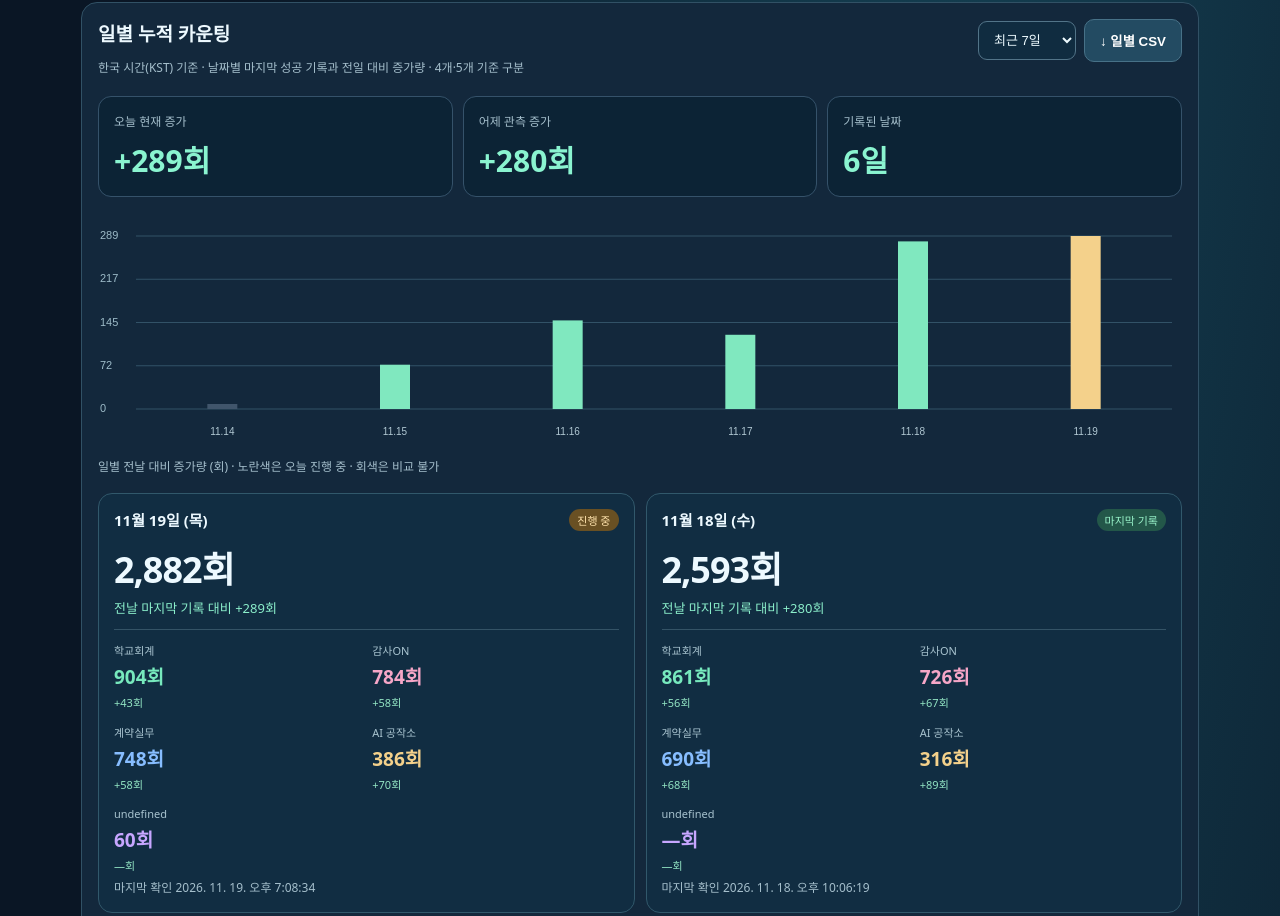
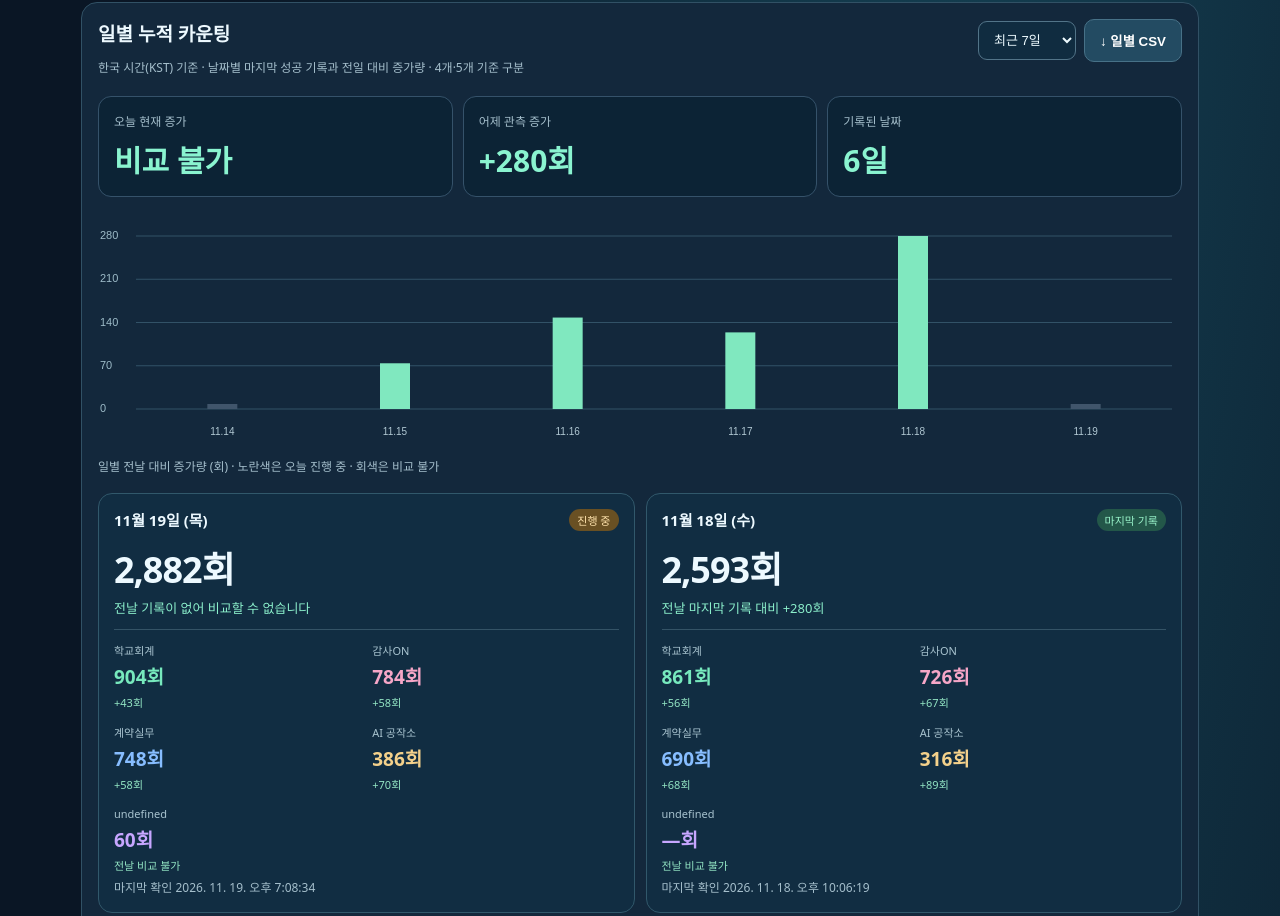
Before and after one commit to jeonbuk-audit-search/audit-search, a plain HTML site: page view-monitor/site/index.html in a window 1280 px wide. Shown: the part 925-1841 px from the top of the page. Drawn offline with Linux system fonts and the light colour scheme; files whose address does not match are found by name.

Commit message:
Preserve daily four-tool historical totals and add fifth column to daily CSV

```diff
--- a/view-monitor/site/index.html
+++ b/view-monitor/site/index.html
@@ -265,22 +265,19 @@ function getDailyRecords(all){
   const before=byDay.get(date);
   if(!before||new Date(entry.timestamp).getTime()>new Date(before.timestamp).getTime())byDay.set(date,entry);
  }
- const recordedDays=[...byDay.keys()].sort();
- if(!recordedDays.length)return [];
+ const days=[...byDay.keys()].sort();
+ if(!days.length)return [];
  const today=kstDay(new Date().toISOString());
- const end=today>recordedDays.at(-1)?today:recordedDays.at(-1);
+ const end=today>days.at(-1)?today:days.at(-1);
  const daily=[];
- for(let date=recordedDays[0];date<=end;date=shiftDay(date,1)){
-  const latest=byDay.get(date)||null,prior=byDay.get(shiftDay(date,-1))||null;
-  const valid=latest?sum(latest):null;
-  const change=latest&&prior?valid-sum(prior):null;
-  const byProgram=IDs.map(id=>latest&&prior?latest.counts[id]-prior.counts[id]:null);
-  daily.push({
-   day:date,counts:latest?.counts||null,total:valid,delta:change,
-   programChanges:byProgram,timestamp:latest?.timestamp||null,
-   current:date===today,missing:!latest
-  });
-  // Guard against unexpectedly future-dated or corrupted records.
+ for(let day=days[0];day<=end;day=shiftDay(day,1)){
+  const latest=byDay.get(day)||null,prior=byDay.get(shiftDay(day,-1))||null;
+  const basis=basisCount(latest),priorBasis=basisCount(prior);
+  const total=latest?sum(latest):null;
+  // 4개 집계와 5개 집계의 합계를 직접 빼지 않습니다.
+  const change=latest&&prior&&basis===priorBasis?total-sum(prior):null;
+  const programChanges=IDs.map(id=>latest&&prior&&Number.isInteger(latest.counts?.[id])&&Number.isInteger(prior.counts?.[id])?latest.counts[id]-prior.counts[id]:null);
+  daily.push({day,counts:latest?.counts||null,total,delta:change,basis,priorBasis,programChanges,timestamp:latest?.timestamp||null,current:day===today,missing:!latest});
   if(daily.length>2000)break;
  }
  return daily;
@@ -292,12 +289,12 @@ function csvCell(value){const str=String(value??'');return '"'+str.replace(/"/g,
 function downloadDailyCsv(){
  const rows=getDailyRecords(history.records);
  if(!rows.length)return;
- const head=['날짜(KST)','학교회계 누적','학교회계 전일대비','감사ON 누적','감사ON 전일대비','계약실무 누적','계약실무 전일대비','AI 공작소 누적','AI 공작소 전일대비','누적 합계','전날 대비 증가','마지막 확인(KST)','구분'];
+ const head=['날짜(KST)','학교회계 누적','학교회계 전일대비','감사ON 누적','감사ON 전일대비','계약실무 누적','계약실무 전일대비','AI 공작소 누적','AI 공작소 전일대비','법령ON 누적','법령ON 전일대비','누적 합계','전날 대비 증가','마지막 확인(KST)','집계 프로그램 수','구분'];
  const lines=[head.map(csvCell).join(',')];
  for(const d of rows){
   const vals=[d.day];
   IDs.forEach((id,i)=>vals.push(d.counts?.[id]??'',d.programChanges[i]??''));
-  vals.push(d.total??'',d.delta??'',d.timestamp??'',d.missing?'기록 없음':d.current?'진행 중':'마지막 기록');
+  vals.push(d.total??'',d.delta??'',d.timestamp??'',d.basis?d.basis+'개':'',d.missing?'기록 없음':d.current?'진행 중':'마지막 기록');
   lines.push(vals.map(csvCell).join(','));
  }
  const blob=new Blob(['\uFEFF'+lines.join('\r\n')],{type:'text/csv;charset=utf-8;'});
```
